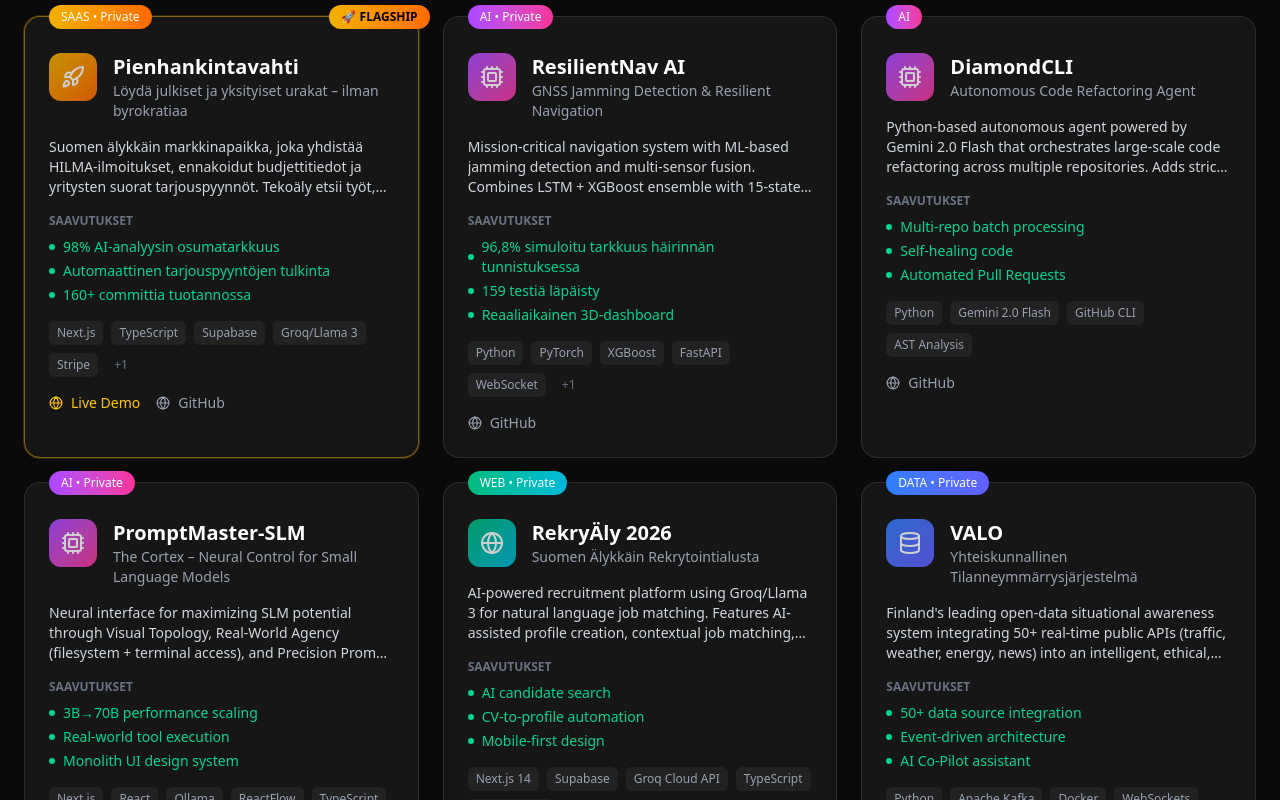
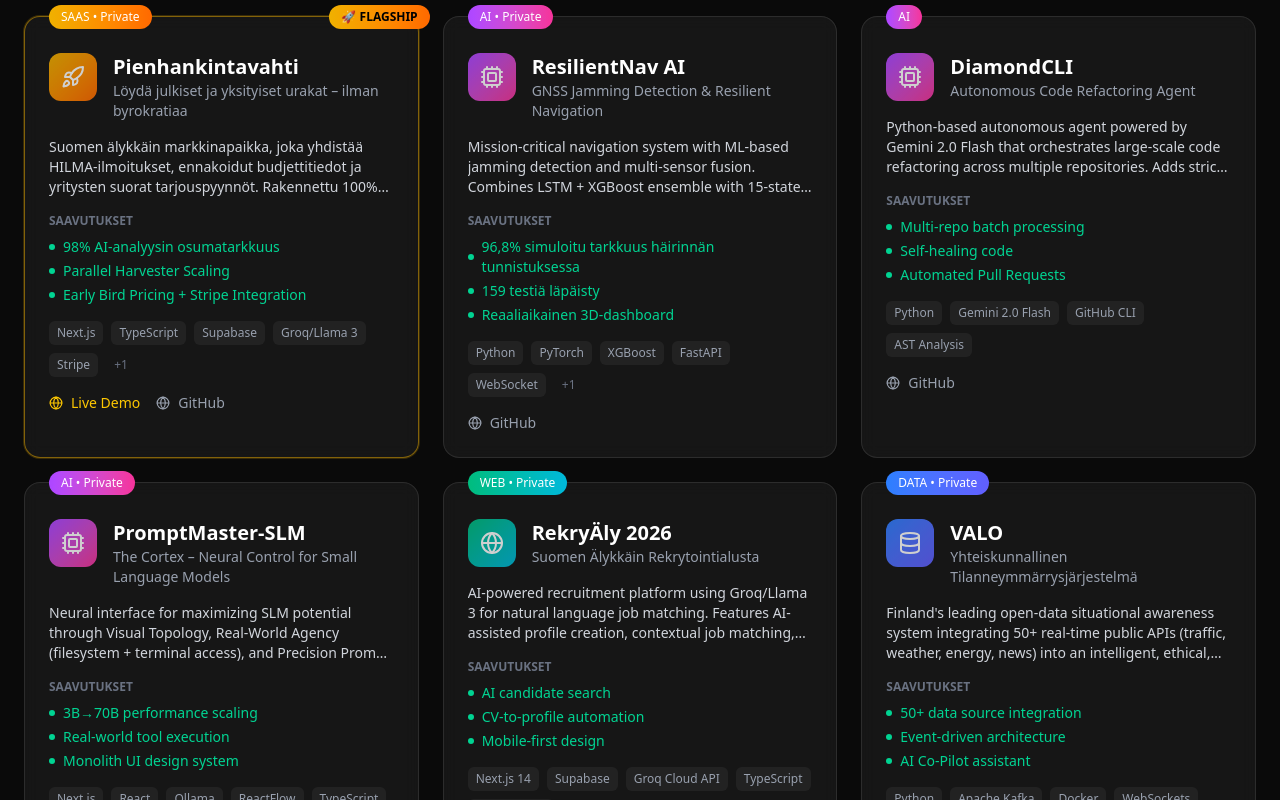
Before and after one commit to harleysederholm-alt/Tiedot, a Next.js app: page / in a window 1280 px wide. Shown: the part 1040-1840 px from the top of the page. Built offline with nearby package versions, Linux system fonts and the light colour scheme.

Commit message:
feat: 2026 tech stack - Gemini 3, Claude 4.5, GPT-OSS 120B, AI Orchestration category

```diff
--- a/src/components/TechStack.tsx
+++ b/src/components/TechStack.tsx
@@ -2,15 +2,15 @@
 
 import { motion } from 'framer-motion';
 import { skills } from '@/data/projects';
-import { Brain, Code, Layout, Server, Cloud, Database } from 'lucide-react';
+import { Brain, Code, Layout, Server, Cloud, Zap } from 'lucide-react';
 
 const skillCategories = [
   { key: 'ai', label: 'AI & LLM', icon: Brain, color: 'from-purple-500 to-pink-500' },
+  { key: 'orchestration', label: 'AI Orchestration', icon: Zap, color: 'from-yellow-500 to-orange-500' },
   { key: 'languages', label: 'Kielet', icon: Code, color: 'from-orange-500 to-red-500' },
   { key: 'frontend', label: 'Frontend', icon: Layout, color: 'from-emerald-500 to-cyan-500' },
   { key: 'backend', label: 'Backend', icon: Server, color: 'from-blue-500 to-indigo-500' },
   { key: 'infra', label: 'Infra & DevOps', icon: Cloud, color: 'from-gray-400 to-gray-600' },
-  { key: 'data', label: 'Tietokannat', icon: Database, color: 'from-yellow-500 to-orange-500' },
 ];
 
 export default function TechStack() {
@@ -46,13 +46,20 @@
                 whileInView={{ opacity: 1, y: 0 }}
                 transition={{ duration: 0.5, delay: index * 0.1 }}
                 viewport={{ once: true }}
-                className="bg-white/5 backdrop-blur-sm rounded-2xl p-6 border border-white/10"
+                className={`bg-white/5 backdrop-blur-sm rounded-2xl p-6 border ${
+                  category.key === 'orchestration'
+                    ? 'border-yellow-500/50 ring-1 ring-yellow-500/20'
+                    : 'border-white/10'
+                }`}
               >
                 <div className="flex items-center gap-3 mb-4">
                   <div className={`p-2 rounded-lg bg-gradient-to-br ${category.color}`}>
                     <Icon size={20} className="text-white" />
                   </div>
                   <h3 className="text-lg font-semibold text-white">{category.label}</h3>
+                  {category.key === 'orchestration' && (
+                    <span className="text-xs px-2 py-0.5 bg-yellow-500/20 text-yellow-400 rounded-full">CORE</span>
+                  )}
                 </div>
 
                 <div className="flex flex-wrap gap-2">
--- a/src/data/projects.ts
+++ b/src/data/projects.ts
@@ -17,9 +17,9 @@
     id: 'pienhankintavahti',
     name: 'Pienhankintavahti',
     tagline: 'Löydä julkiset ja yksityiset urakat – ilman byrokratiaa',
-    description: 'Suomen älykkäin markkinapaikka, joka yhdistää HILMA-ilmoitukset, ennakoidut budjettitiedot ja yritysten suorat tarjouspyynnöt. Tekoäly etsii työt, tulkkaa ehdot ja auttaa voittamaan.',
+    description: 'Suomen älykkäin markkinapaikka, joka yhdistää HILMA-ilmoitukset, ennakoidut budjettitiedot ja yritysten suorat tarjouspyynnöt. Rakennettu 100% orkestroimalla Claude Codea ja Antigravitya.',
     techStack: ['Next.js', 'TypeScript', 'Supabase', 'Groq/Llama 3', 'Stripe', 'Parallel Harvester'],
-    achievements: ['98% AI-analyysin osumatarkkuus', 'Automaattinen tarjouspyyntöjen tulkinta', '160+ committia tuotannossa'],
+    achievements: ['98% AI-analyysin osumatarkkuus', 'Parallel Harvester Scaling', 'Early Bird Pricing + Stripe Integration'],
     category: 'saas',
     isPrivate: true,
     isFlagship: true,
@@ -138,42 +138,23 @@
   },
 ];
 
-// VERIFIED TIMELINE - Based on user's CV documents
+// VERIFIED TIMELINE
 export const timeline = [
-  {
-    year: '2011–2013',
-    title: 'Datanomi',
-    description: 'Tieto- ja viestintätekniikan perustutkinto, Tredu'
-  },
-  {
-    year: '2013–2014',
-    title: 'Asepalvelus (Aliupseeri)',
-    description: 'SM-mitali tulenavauksessa'
-  },
-  {
-    year: '2019',
-    title: 'Varastotyöntekijä',
-    description: 'Helsingin Kierrätyskeskus, Espoo'
-  },
-  {
-    year: 'Maaliskuu 2025 →',
-    title: 'Markkinointijohtaja & Perustaja',
-    description: 'Funkyscbdkauppa.com – 4,7M TikTok-näyttökertaa'
-  },
-  {
-    year: '2025–2026',
-    title: 'AI Builder & Founder',
-    description: '11 AI-projektia: Pienhankintavahti, ResilientNav-AI, VALO ym.'
-  },
+  { year: '2011–2013', title: 'Datanomi', description: 'Tieto- ja viestintätekniikan perustutkinto, Tredu' },
+  { year: '2013–2014', title: 'Asepalvelus (Aliupseeri)', description: 'SM-mitali tulenavauksessa' },
+  { year: '2019', title: 'Varastotyöntekijä', description: 'Helsingin Kierrätyskeskus, Espoo' },
+  { year: 'Maaliskuu 2025 →', title: 'Markkinointijohtaja & Perustaja', description: 'Funkyscbdkauppa.com – 4,7M TikTok-näyttökertaa' },
+  { year: '2025–2026', title: 'AI Builder & Technical Orchestrator', description: '11 AI-projektia orkestroimalla Claude Code & Antigravity' },
 ];
 
+// UPDATED 2026 TECH STACK
 export const skills = {
-  ai: ['Gemini 2.0 Flash', 'Groq/Llama 3', 'Ollama', 'LangChain', 'RAG', 'Prompt Engineering'],
+  ai: ['Gemini 3 Pro', 'Gemini 3 Flash', 'Claude 4.5 Sonnet', 'Claude 4.5 Opus', 'GPT-OSS 120B', 'Ollama'],
+  orchestration: ['Claude Code', 'Google Antigravity', 'Agentic Workflows', 'Prompt Engineering'],
   languages: ['Python', 'TypeScript', 'JavaScript'],
   frontend: ['Next.js', 'React', 'Tailwind CSS', 'Framer Motion', 'Three.js'],
   backend: ['FastAPI', 'Node.js', 'WebSocket', 'Supabase'],
   infra: ['Docker', 'GitHub Actions', 'Vercel', 'Stripe'],
-  data: ['PostgreSQL', 'Supabase', 'Redis'],
 };
 
 export const contact = {
```
Also changed, not shown: 1 other file (tests, documents, lock files or other folders).
